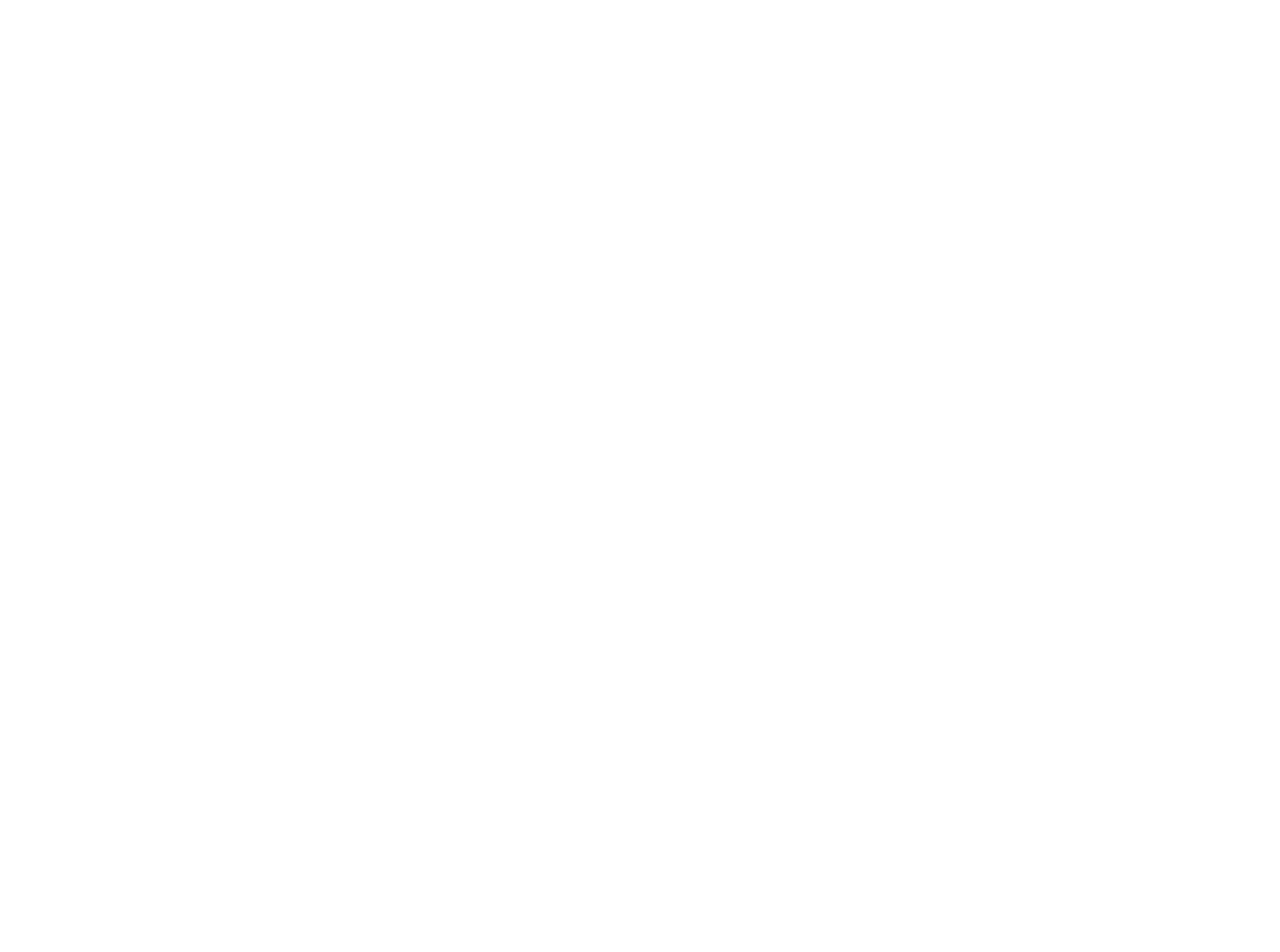
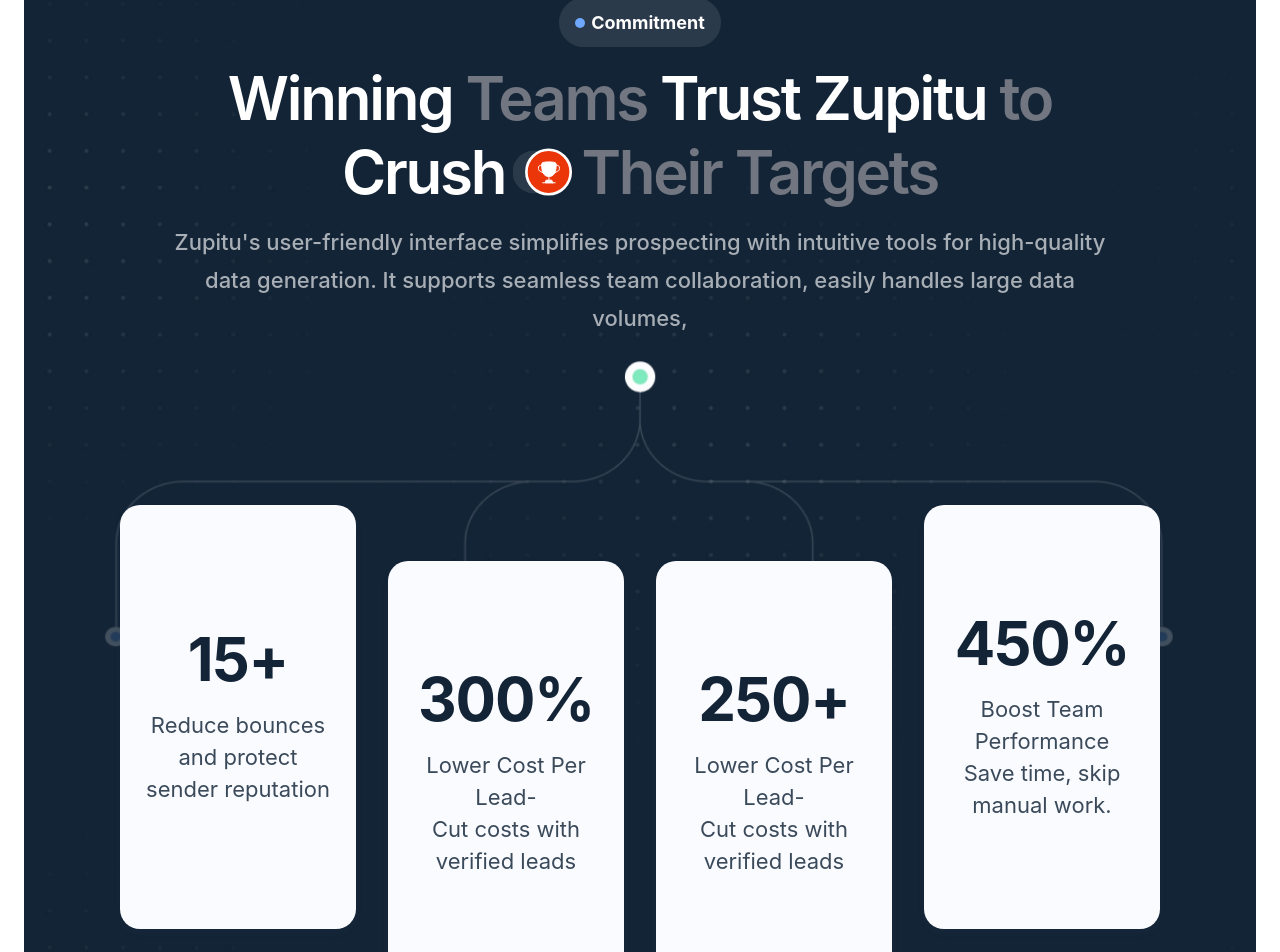
Before and after one commit to itfuturzMaharshi/zupito_website, a React (Vite) app: page / in a window 1280 px wide. Shown: the part 7984-8936 px from the top of the page. Before the commit the page ends 7858 px from the top, so only its background shows below. Built offline with nearby package versions, Linux system fonts and the light colour scheme.

Commit message:
Winning Teams page ui done

```diff
--- /dev/null
+++ b/src/components/homePage/WinningTeams.jsx
@@ -0,0 +1,92 @@
+import React from 'react'
+
+const WinningTeams = () => {
+  return (
+    <section
+      className="relative w-full overflow-hidden bg-transparent"
+    >
+      {/* Outer layout container (mobile 24px padding) */}
+      <div className="w-full flex justify-center px-6! py-6! sm:py-6! md:py-6!">
+        {/* Background box with required properties */}
+        <div
+          className="w-full max-w-full mx-auto rounded-[24px] overflow-hidden bg-no-repeat bg-cover bg-center py-[100px]! xl:px-24! 2xl:px-[200px]!"
+          style={{
+            backgroundImage: "url('/images/winning-teams-bg.png')",
+            opacity: 1,
+          }}
+        >
+          {/* Top copy block */}
+          <div className="text-center flex flex-col items-center gap-[21px]">
+            {/* Pill */}
+            <div className="inline-flex items-center justify-center gap-[6px] rounded-[50px] px-4! py-3! h-[49px] bg-white/10">
+              <span className="w-2.5 h-2.5 rounded-full bg-[#6EA8FF]" />
+              <span className="text-white font-bold text-[16px] sm:text-[18px] leading-[100%]">Commitment</span>
+            </div>
+
+            {/* Heading */}
+            <h2 className="font-semibold text-center tracking-[-2.2px] text-white">
+              <span className="inline-flex flex-col items-center gap-[14px] align-middle max-w-[830px] mx-auto text-[32px] leading-[36px] sm:text-[42px] sm:leading-[44px] md:text-[50px] md:leading-[52px] lg:text-[60px] lg:leading-[60px]">
+                <span>
+                  <span className="text-white">Winning </span>
+                  <span className="text-[#717680]">Teams </span>
+                  <span className="text-white">Trust Zupitu </span>
+                  <span className="text-[#717680]">to </span>
+                </span>
+                <span className="inline-flex items-center">
+                  <span className="text-white">Crush </span>
+                  <span className=" inline-flex items-center justify-center  relative ">
+                    <img
+                      src="/images/Commitment.svg"
+                      alt=""
+                      className="w-[28px] h-[28px] md:w-[60px] md:h-[60px] mx-2!"
+                    />
+                  </span>
+                  <span className="text-[#717680]">Their Targets</span>
+                </span>
+              </span>
+            </h2>
+
+            {/* Subtext */}
+            <p className="text-white/90 font-medium text-[15px] opacity-70 leading-[26px] sm:text-[18px] sm:leading-[32px] md:text-[22px] md:leading-[38px] max-w-[980px] mx-auto px-2!">
+              Zupitu's user-friendly interface simplifies prospecting with intuitive tools for high-quality
+              data generation. It supports seamless team collaboration, easily handles large data volumes,
+            </p>
+          </div>
+
+          {/* Cards area */}
+          <div className="mt-10! sm:mt-12! md:mt-16! lg:mt-42! grid grid-cols-1 sm:grid-cols-2 lg:grid-cols-4 gap-5 sm:gap-6 md:gap-8 justify-items-center">
+            {[
+              { title: '15+', desc: 'Reduce bounces and protect sender reputation' },
+              { title: '300%', desc: 'Lower Cost Per Lead-\nCut costs with verified leads' },
+              { title: '250+', desc: 'Lower Cost Per Lead-\nCut costs with verified leads' },
+              { title: '450%', desc: 'Boost Team Performance\nSave time, skip manual work.' },
+            ].map((card, idx) => (
+              <div
+                key={idx}
+                className={`w-full h-full rounded-[20px] bg-[#FAFBFF] shadow-[0px_4px_7px_0px_#53587B12] px-[22px]! py-[80px]! flex flex-col items-center justify-center text-center gap-5${
+                  idx === 1 || idx === 2 ? ' mt-[56px]!' : ''
+                }`}
+              >
+                <div className="text-[#132436] font-bold text-[60px] leading-[60px] tracking-[-1.2px]">
+                  {card.title}
+                </div>
+                {idx === 1 || idx === 2 ? (
+                  <p className="text-[#3A4A5A] text-[20px] sm:text-[22px] md:text-[22px] leading-[28px] sm:leading-[30px] md:leading-[32px]">
+                    <span className="block">Lower Cost Per Lead-</span>
+                    <span className="block">Cut costs with verified leads</span>
+                  </p>
+                ) : (
+                  <p className="whitespace-pre-line text-[#3A4A5A] text-[20px] sm:text-[22px] md:text-[22px] leading-[28px] sm:leading-[30px] md:leading-[32px]">
+                    {card.desc}
+                  </p>
+                )}
+              </div>
+            ))}
+          </div>
+        </div>
+      </div>
+    </section>
+  )
+}
+
+export default WinningTeams
--- a/src/components/homePage/index.jsx
+++ b/src/components/homePage/index.jsx
@@ -8,6 +8,7 @@ import Teams from './Teams'
 import Productivity from './Productivity'
 import EmailFinderWorks from './EmailFinderWorks'
 import FAQsPage from './FAQsPage'
+import WinningTeams from './WinningTeams'
 
 
 const HomePage = () => {
@@ -22,6 +23,7 @@ const HomePage = () => {
       <Productivity />
       <EmailFinderWorks />
       <FAQsPage />
+      <WinningTeams />
     </div>
   )
 }
```
Also changed, not shown: public/images/Commitment.svg (added), public/images/winning-teams-bg.png (added).
